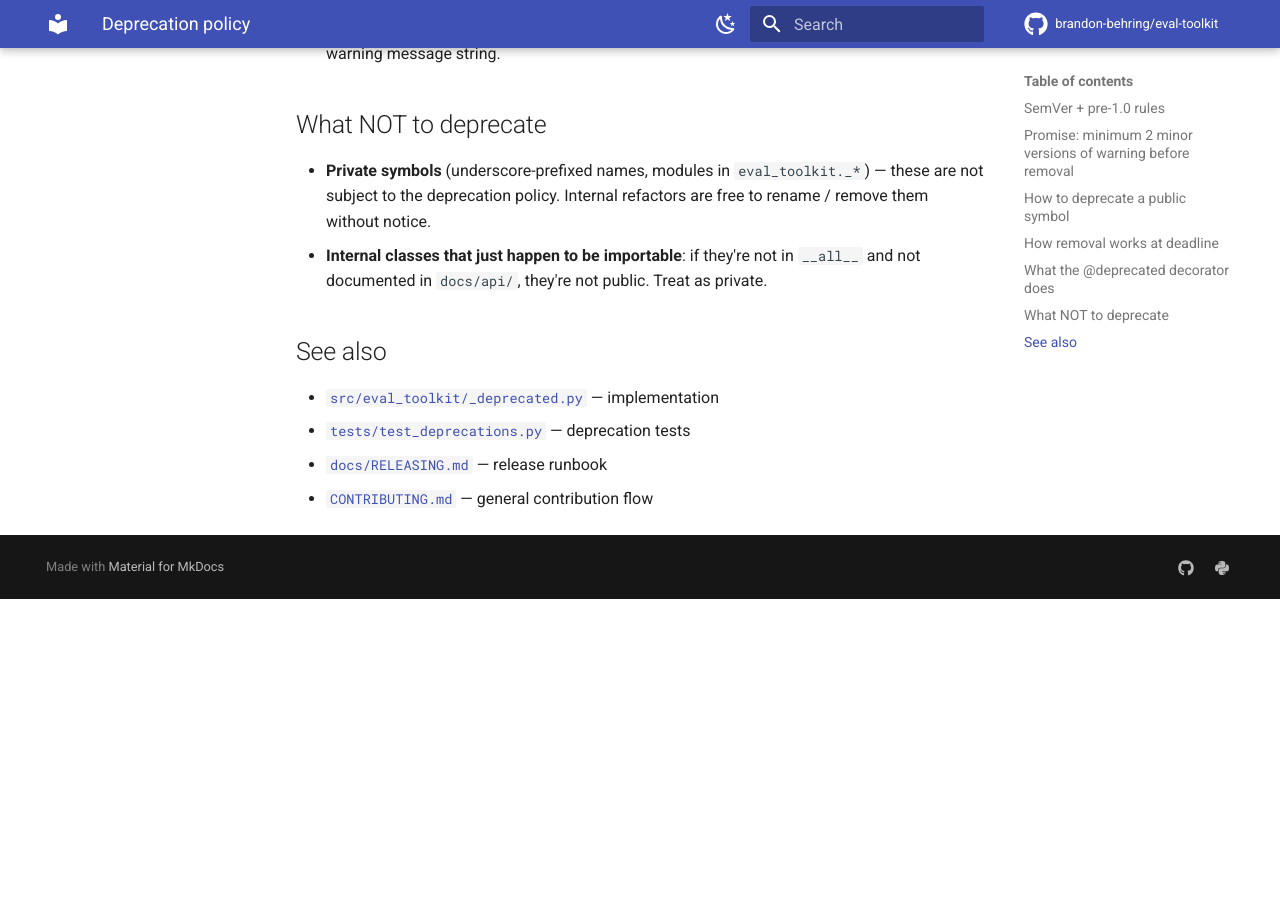
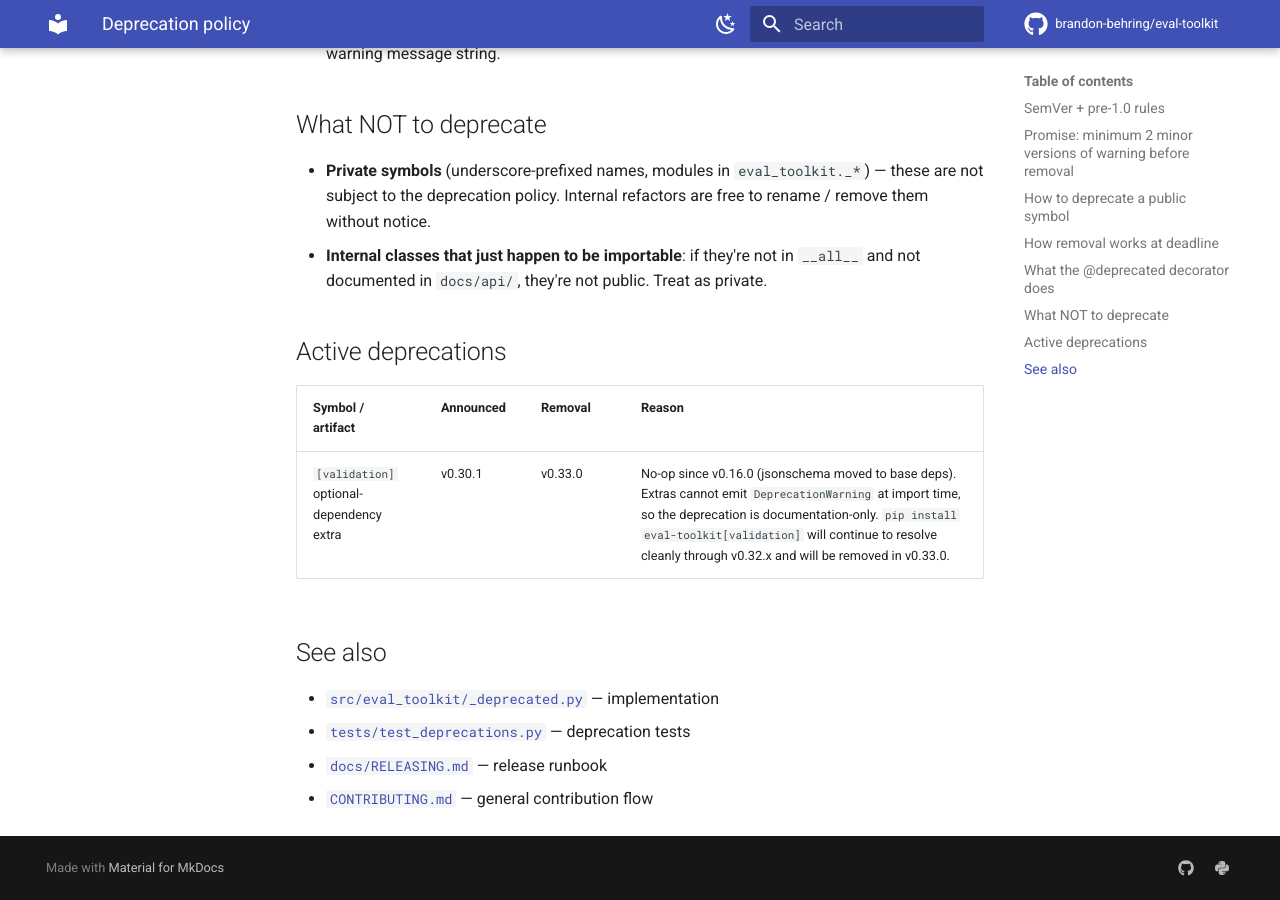
Before and after one commit to brandon-behring/eval-toolkit, an MkDocs documentation site: the page built from docs/DEPRECATION.md, in a window 1280 px wide and 900 px high, scrolled down 2370 px. Built offline with MkDocs 1.6.1 and Material for MkDocs 9.7.7, drawn with Linux system fonts in a browser that asks for light colours; some web fonts are replaced; comment, search, counter and statistics services are not loaded; before the commit the page ends 2969 px from its top, so only the background shows below that.

Commit message:
docs: deprecate the no-op [validation] extra (B6, v0.30.1)
The [validation] optional-dependency extra has been a no-op since
v0.16.0 (jsonschema moved to base deps). Documenting the deprecation
formally:

- pyproject.toml: replaced the "remove in v0.17.0" sketch note with a
  proper deprecation comment (announced v0.30.1, removal v0.33.0,
  matching the 2-minor-version DEPRECATION.md policy).
- docs/DEPRECATION.md: new "Active deprecations" table listing this as
  the first entry.

`pip install eval-toolkit[validation]` continues to resolve cleanly
through v0.32.x and will be removed in v0.33.0. Extras can't emit
DeprecationWarning at import time, so the deprecation is documentation-
only — the CHANGELOG `### Deprecated` subsection for v0.30.1 records it.

Generated with Claude Code

Co-Authored-By: Claude <noreply@anthropic.com>

```diff
--- a/docs/DEPRECATION.md
+++ b/docs/DEPRECATION.md
@@ -116,6 +116,12 @@ When the release that contains the deadline ships (e.g., `0.31.0`):
   not in `__all__` and not documented in `docs/api/`, they're not
   public. Treat as private.
 
+## Active deprecations
+
+| Symbol / artifact | Announced | Removal | Reason |
+|---|---|---|---|
+| `[validation]` optional-dependency extra | v0.30.1 | v0.33.0 | No-op since v0.16.0 (jsonschema moved to base deps). Extras cannot emit `DeprecationWarning` at import time, so the deprecation is documentation-only. `pip install eval-toolkit[validation]` will continue to resolve cleanly through v0.32.x and will be removed in v0.33.0. |
+
 ## See also
 
 - [`src/eval_toolkit/_deprecated.py`](../src/eval_toolkit/_deprecated.py) — implementation
```
Also changed, not shown: pyproject.toml (+9 -3 lines).
